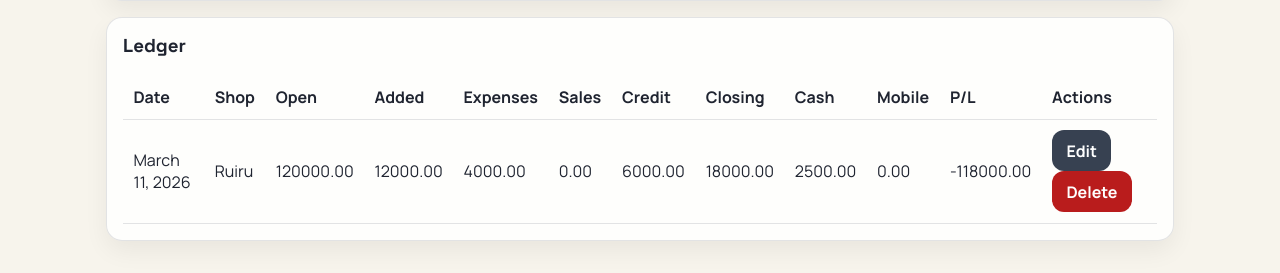
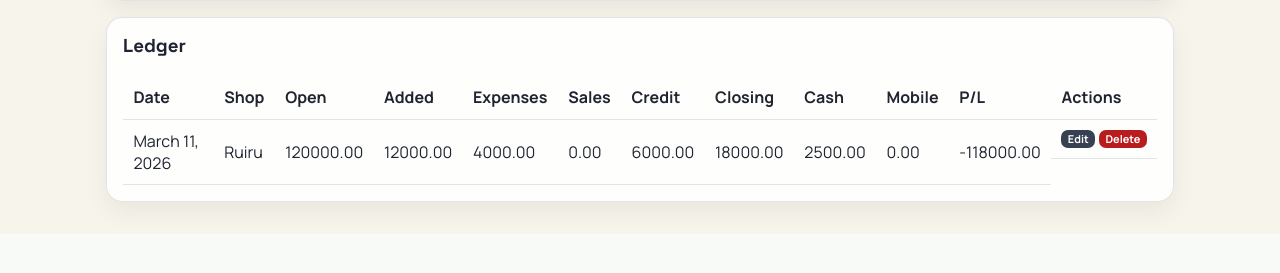
Before and after one commit to wakoTheDev/serensa, a Django app: page /reports/ in a window 1280 px wide. Shown: the part 2593-2866 px from the top of the page. After the commit the page ends 2823 px from the top, so only its background shows below. Run offline with Django 5.2, Linux system fonts and the light colour scheme; the visitor is signed in with stand-in values (Sample User, id 1); data comes from the database, SQL or seed files in the repository.

Commit message:
ledger button style update

```diff
--- a/sensa/templates/sensa/report_view.html
+++ b/sensa/templates/sensa/report_view.html
@@ -124,9 +124,9 @@
                     <td>{{ entry.cash_received }}</td>
                     <td>{{ entry.mobile_money_received }}</td>
                     <td>{{ entry.profit_or_loss }}</td>
-                    <td>
-                        <a class="btn btn-alt" href="{% url 'entry_admin_edit' entry.id %}?next={{ request.get_full_path|urlencode }}">Edit</a>
-                        <a class="btn danger" href="{% url 'entry_admin_delete' entry.id %}?next={{ request.get_full_path|urlencode }}">Delete</a>
+                    <td class="ledger-actions-cell">
+                        <a class="btn btn-alt ledger-action-btn" href="{% url 'entry_admin_edit' entry.id %}?next={{ request.get_full_path|urlencode }}">Edit</a>
+                        <a class="btn danger ledger-action-btn" href="{% url 'entry_admin_delete' entry.id %}?next={{ request.get_full_path|urlencode }}">Delete</a>
                     </td>
                 </tr>
                 {% empty %}
--- a/static/css/style.css
+++ b/static/css/style.css
@@ -213,6 +213,21 @@ th, td {
   padding: 0.65rem;
   border-bottom: 1px solid var(--border);
   text-align: left;
+}
+
+.ledger-actions-cell {
+  white-space: nowrap;
+  display: flex;
+  gap: 0.25rem;
+  align-items: center;
+}
+
+.ledger-action-btn {
+  padding: 0.18rem 0.4rem;
+  font-size: 0.68rem;
+  line-height: 1.1;
+  border-radius: 7px;
+  min-height: 0;
 }
 
 .big {
```
